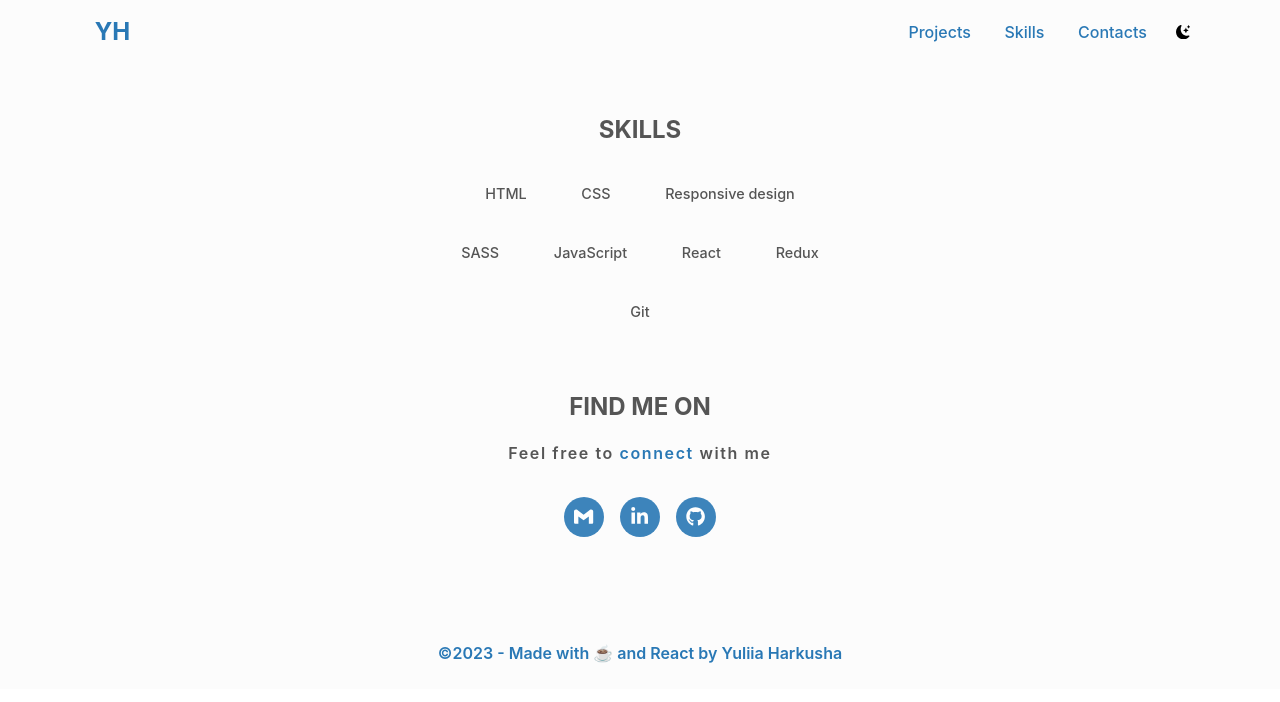
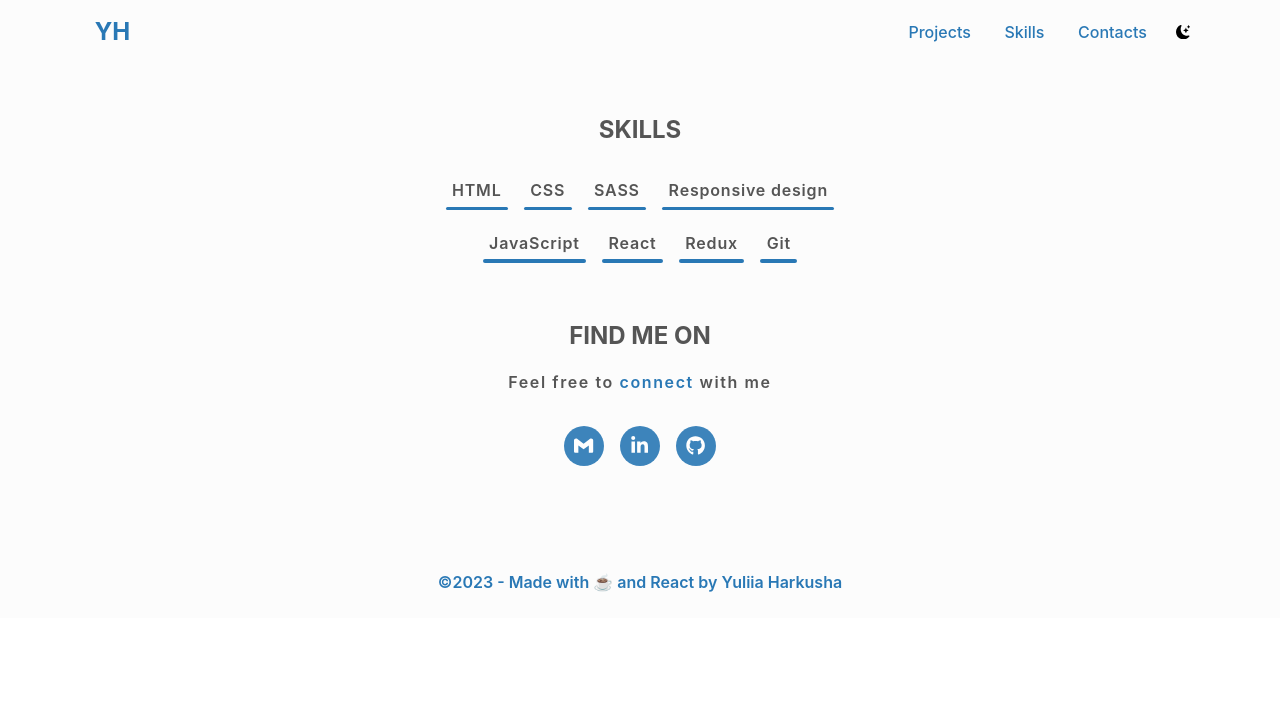
Before and after one commit to Yuliia-Harkusha/portfolio, a React (Create React App) app: page / in a window 1280 px wide. Shown: the top 702 px of the page. Built offline with nearby package versions, Linux system fonts and the light colour scheme; the HTML template or start-up script is replaced by a standard one.

Commit message:
skills section styles

```diff
--- a/src/components/Skills/Skills.css
+++ b/src/components/Skills/Skills.css
@@ -1,12 +1,28 @@
 .skills__list {
+  display: flex;
+  flex-wrap: wrap;
+  justify-content: center;
   max-width: 450px;
   width: 95%;
   margin: 0 auto;
-  display: flex;
-  flex-wrap: wrap;
-  justify-content: center;
 }
 
 .skills__list-item {
-  margin: 0.5em;
+  position: relative;
+  margin: 0.5rem;
+  padding: 0.4rem;
+  font-weight: 600;
+  letter-spacing: 0.05rem;
 }
+
+.skills__list-item::after {
+  content: '';
+  display: block;
+  width: 100%;
+  height: 0.2rem;
+  position: absolute;
+  left: 0;
+  bottom: -1px;
+  background-color: var(--clr-primary);
+  border-radius: 2px;
+}
--- a/src/components/Skills/Skills.jsx
+++ b/src/components/Skills/Skills.jsx
@@ -11,7 +11,7 @@ export const Skills = () => {
       <ul className="skills__list">
         {skills.map(skill => {
           return (
-            <li key={nanoid()} className="skills__list-item btn">
+            <li key={nanoid()} className="skills__list-item">
               {skill}
             </li>
           );
--- a/src/source.js
+++ b/src/source.js
@@ -1,8 +1,8 @@
 const skills = [
   'HTML',
   'CSS',
+  'SASS',
   'Responsive design',
-  'SASS',
   'JavaScript',
   'React',
   'Redux',
```
